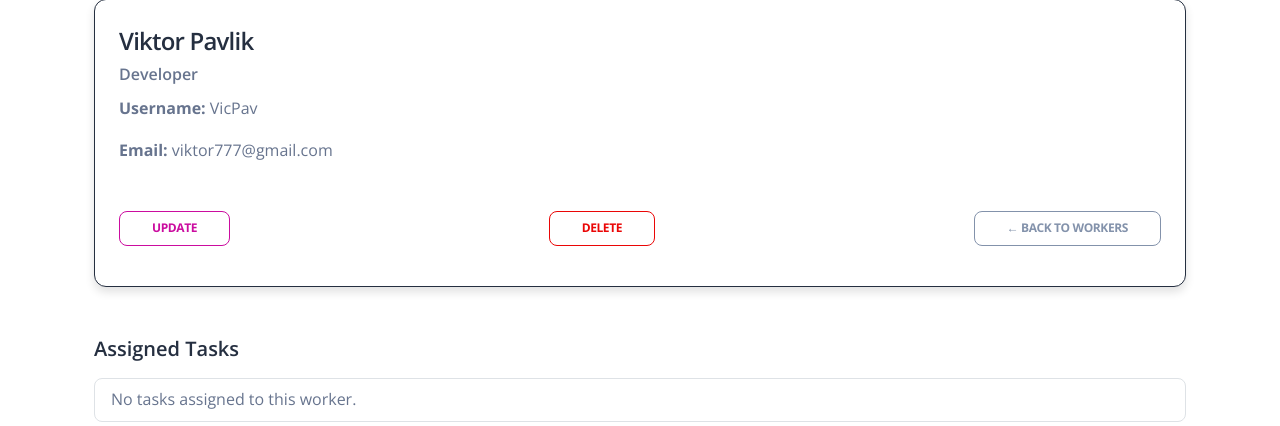
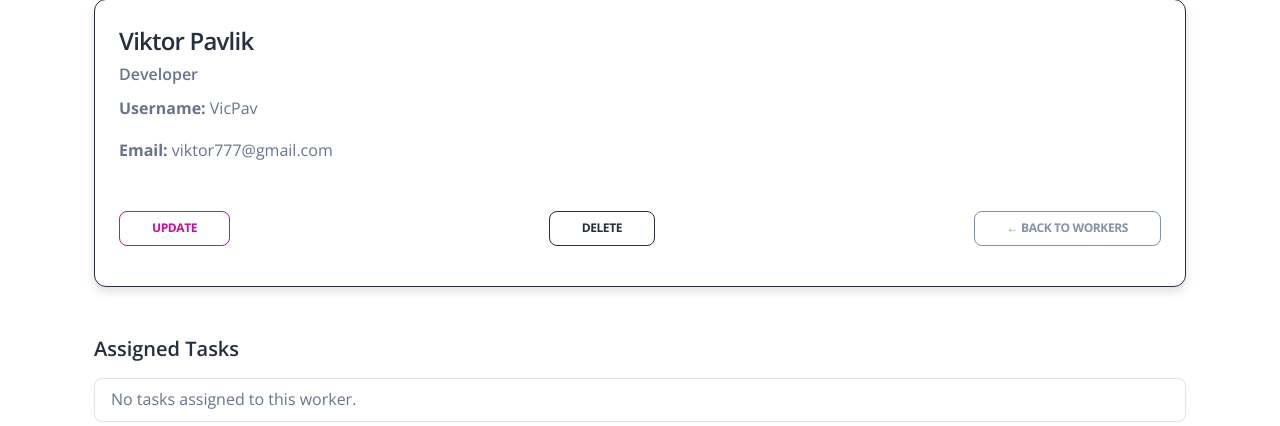
Before and after one commit to UrbanAstronaut88/it-project, a Django app: page /workers/4/ in a window 1280 px wide. Shown: the part 25-451 px from the top of the page. Run offline with Django 5.2, Linux system fonts and the light colour scheme; a user stored in the database is signed in; data comes from the database, SQL or seed files in the repository; both versions use the stored data as it was after the commit; some libraries are stand-ins or nearby versions.

Commit message:
updated Delete button in worker_detail template

```diff
--- a/templates/main/worker_detail.html
+++ b/templates/main/worker_detail.html
@@ -16,7 +16,7 @@
 
     <div class="card-footer d-flex justify-content-between">
       <a href="{% url 'main:workers:worker-update' worker.pk %}" class="btn btn-sm btn-outline-primary">Update</a>
-      <a href="{% url 'main:workers:worker-delete' worker.pk %}" class="btn btn-sm btn-outline-danger">Delete</a>
+      <a href="{% url 'main:workers:worker-delete' worker.pk %}" class="btn btn-sm btn-outline-dark">Delete</a>
       <a href="{% url 'main:workers:worker-list' %}" class="btn btn-sm btn-outline-secondary">← Back to Workers</a>
     </div>
   </div>
```
Also changed, not shown: db.sqlite3.
